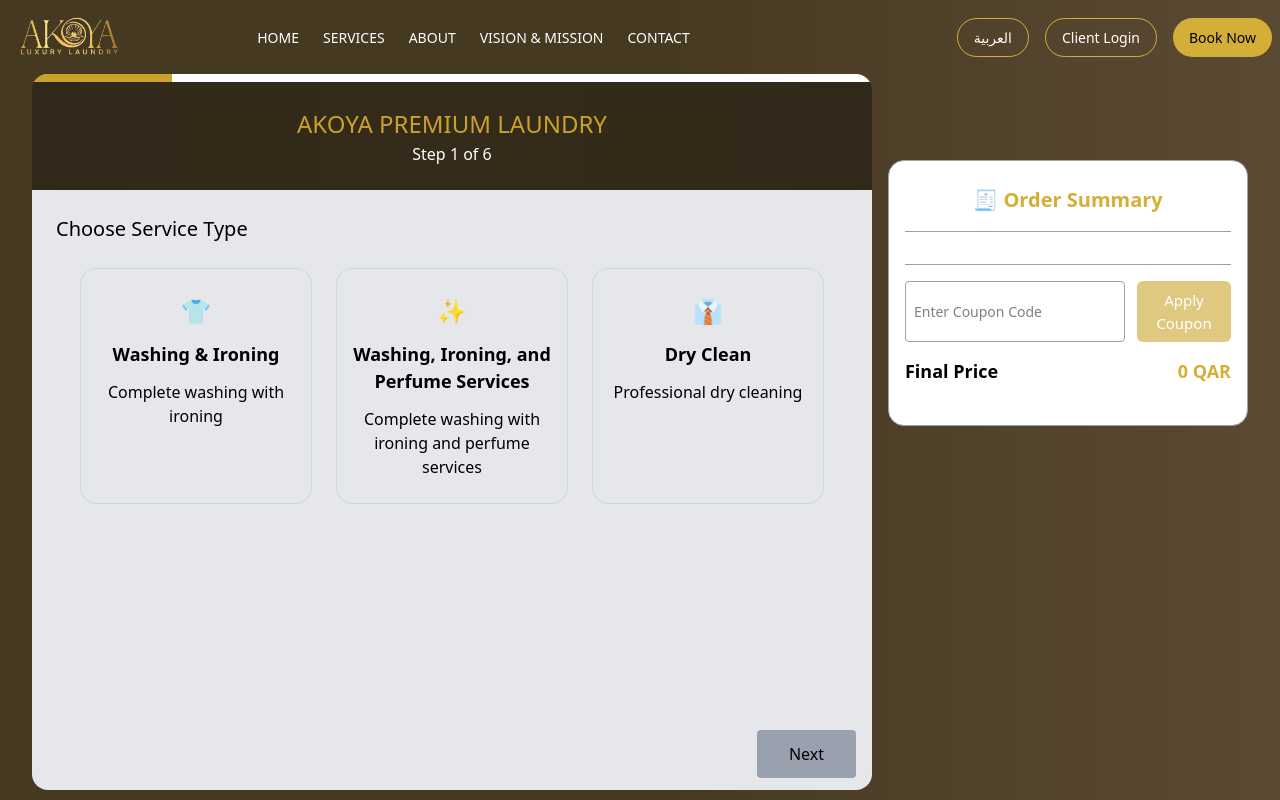
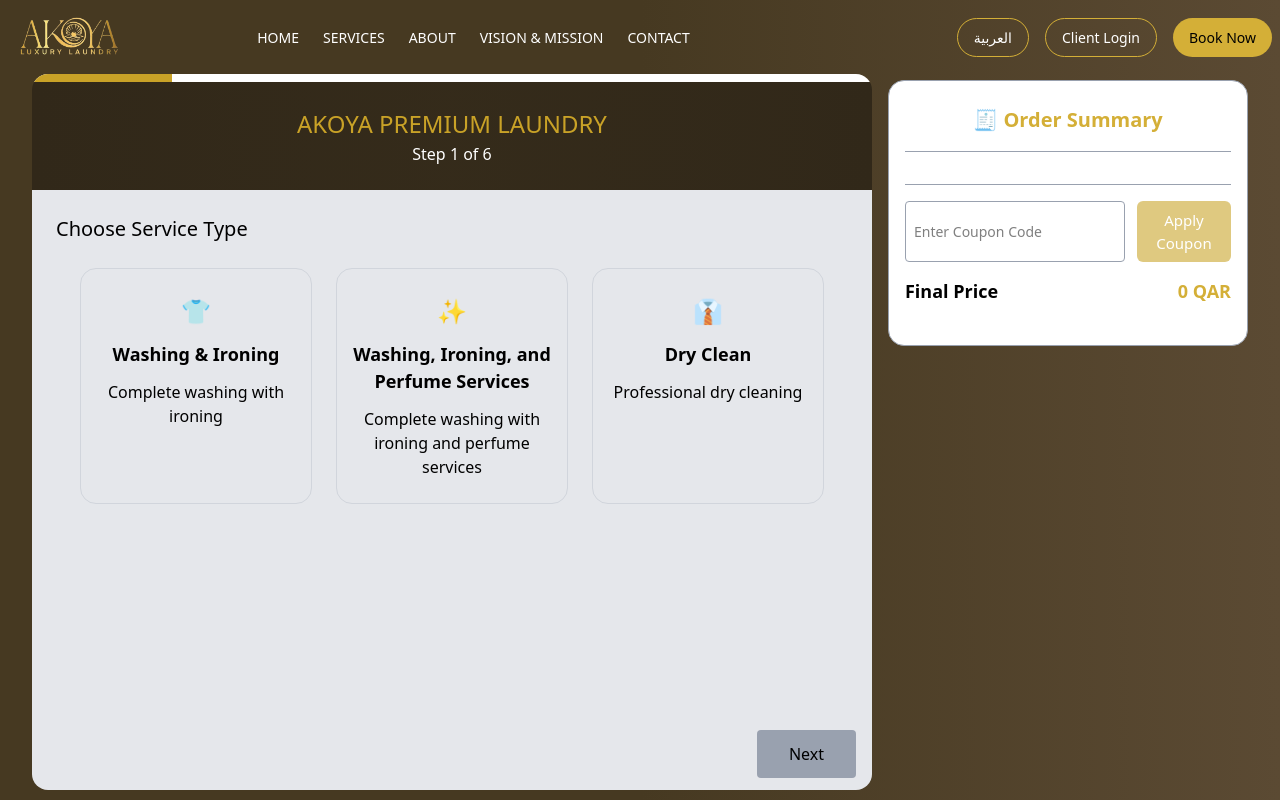
Before and after one commit to Amirijaz23/akoyaLaundry, a React (Vite) app: page /book-now in a window 1280 px wide. Shown: the top 800 px of the page. Built offline with nearby package versions, Linux system fonts and the light colour scheme.

Commit message:
Margin Fixes

```diff
--- a/src/components/booknow/DisplayPage.jsx
+++ b/src/components/booknow/DisplayPage.jsx
@@ -10,7 +10,7 @@ const DisplayPage = () => {
         <div className='w-full lg:w-[70%]'>
           <Selection />
         </div>
-        <div className='w-full lg:w-[30%]  sticky border border-gray-400 bg-white rounded-2xl lg:top-40 h-fit'>
+        <div className='w-full lg:w-[30%]  sticky border border-gray-400 bg-white rounded-2xl lg:top-20 h-fit'>
           <OrderSummary />
         </div>
       </div>
--- a/src/components/contact/Hero.jsx
+++ b/src/components/contact/Hero.jsx
@@ -35,7 +35,7 @@ const Hero = () => {
         prevNextButtons: false
     }
     return (
-        <div className='-translate-y-20' >
+        <div className='-mt-20' >
             <Flickity
                 className={'carousel'}
                 elementType={'div'}
```
